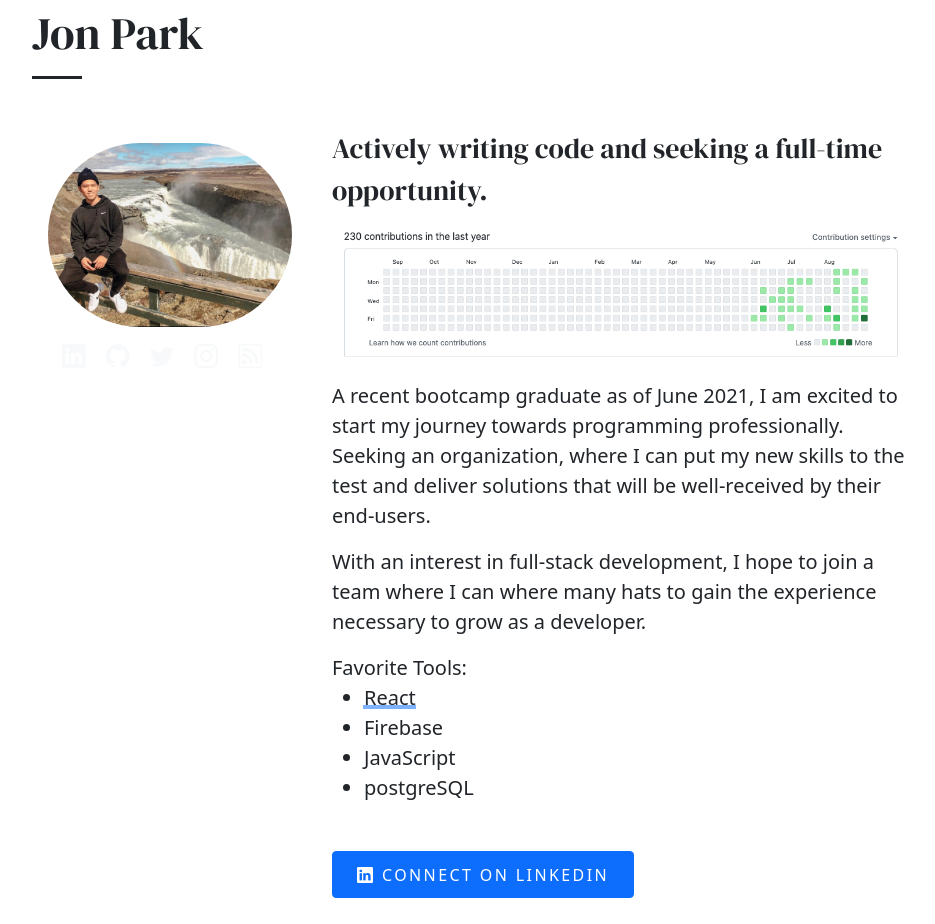
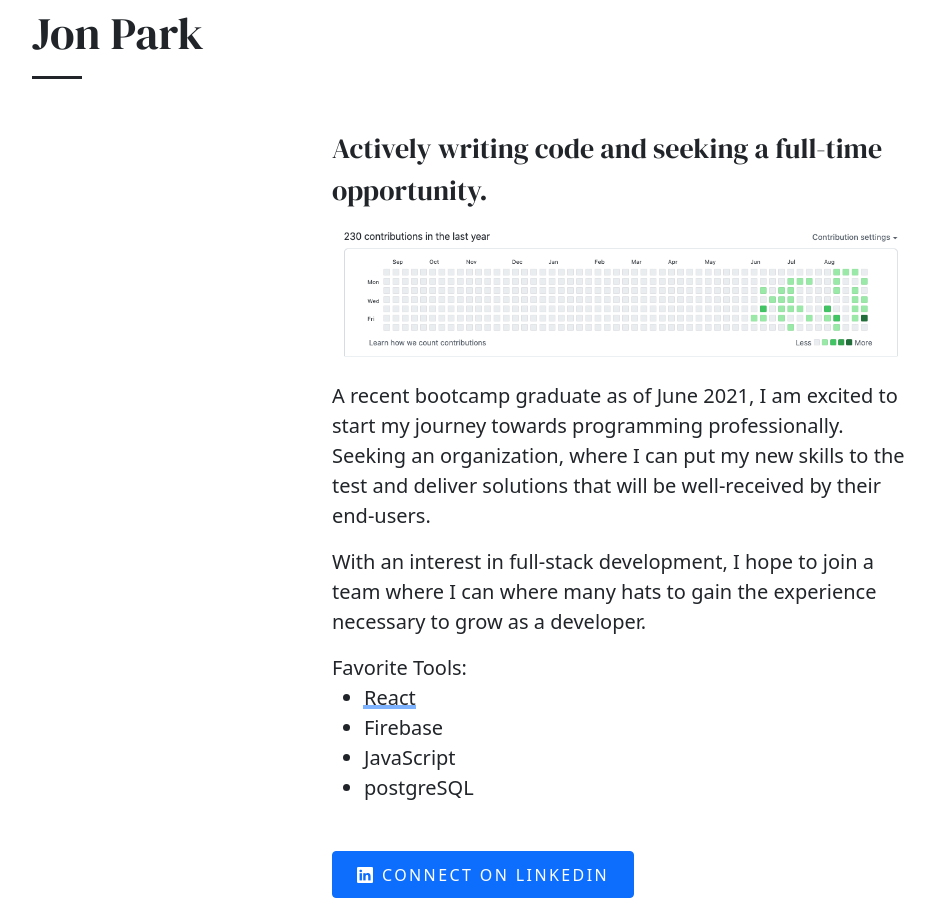
Before and after one commit to JPark-2020/PortfolioWebsite, a plain HTML site: page index.html in a window 1280 px wide. Shown: the part 1405-2329 px from the top of the page, without its empty margins (170-1105 px from the left). Drawn offline with nearby package versions, Linux system fonts and the light colour scheme.

Commit message:
Update index.html

```diff
--- a/index.html
+++ b/index.html
@@ -181,37 +181,6 @@
 
       <div class='row flex-row'>
         <div class='col-sm-4'>
-          <div class='p-3 sticky-top' style='top: 85px;'>
-            <img src="images/profile.jpeg" class='circle mb-3'>
-
-            <ul class='list-inline mb-0 text-center'>
-              <li class='list-inline-item h4 mb-0 me-3'>
-                <a href='https://www.linkedin.com/in/morganjlopes/' target='_blank' class='text-light'>
-                  <i class="bi-linkedin"></i>
-                </a>
-              </li>
-              <li class='list-inline-item h4 mb-0 me-3'>
-                <a href='https://github.com/morganjlopes' target='_blank' class='text-light'>
-                  <i class="bi-github"></i>
-                </a>
-              </li>
-              <li class='list-inline-item h4 mb-0 me-3'>
-                <a href='https://twitter.com/MorganJLopes' target='_blank' class='text-light'>
-                  <i class="bi-twitter"></i>
-                </a>
-              </li>
-              <li class='list-inline-item h4 mb-0 me-3'>
-                <a href='https://www.instagram.com/morganjlopes/' target='_blank' class='text-light'>
-                  <i class="bi-instagram"></i>
-                </a>
-              </li>
-              <li class='list-inline-item h4 mb-0 me-3'>
-                <a href='https://www.morganjlopes.com/' target='_blank' class='text-light'>
-                  <i class="bi-rss"></i>
-                </a>
-              </li>
-            </ul>
-          </div>
         </div>
         <div class='col-sm-8'>
           <blockquote>Actively writing code and seeking a full-time opportunity.</blockquote>
```
